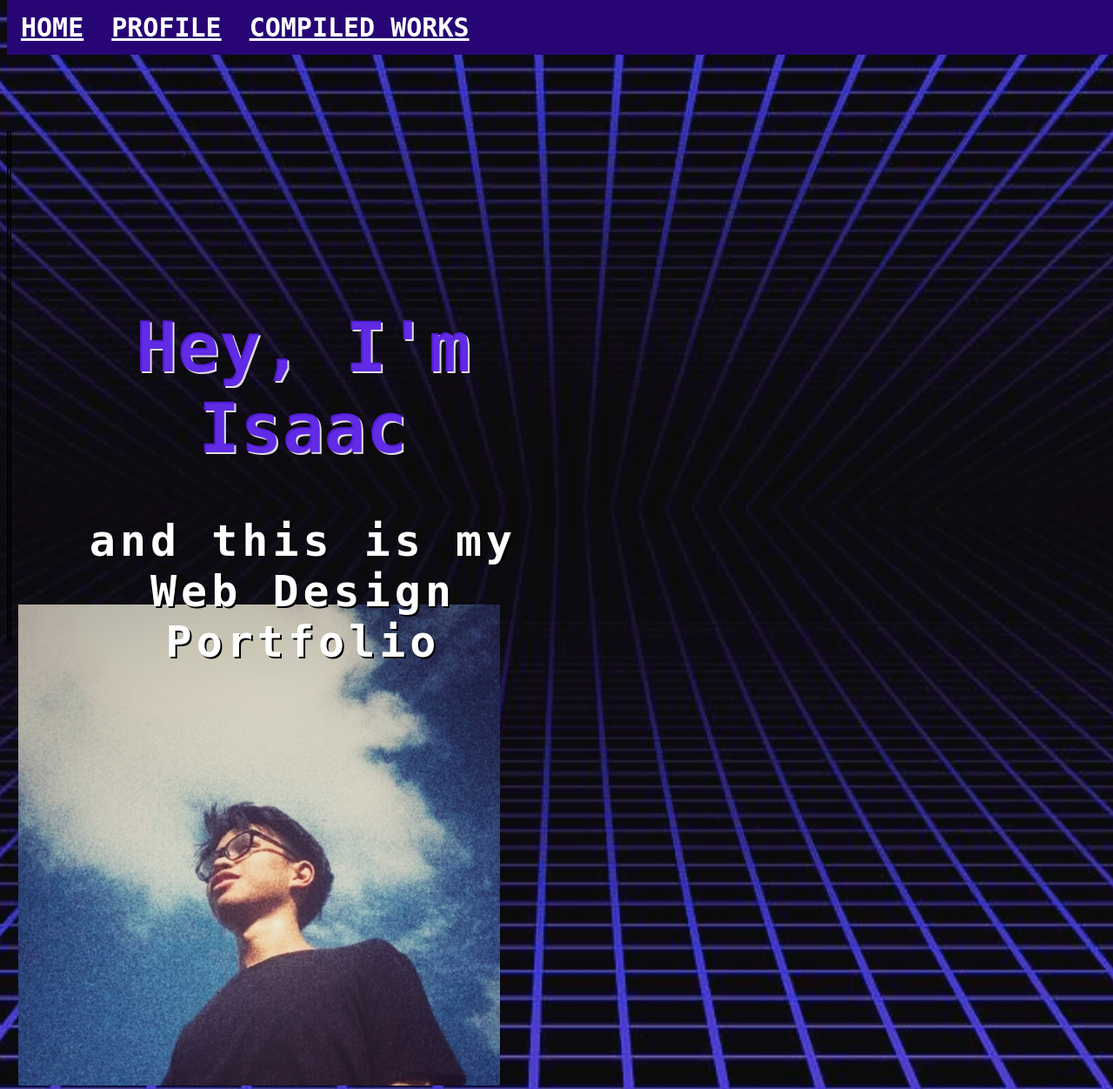
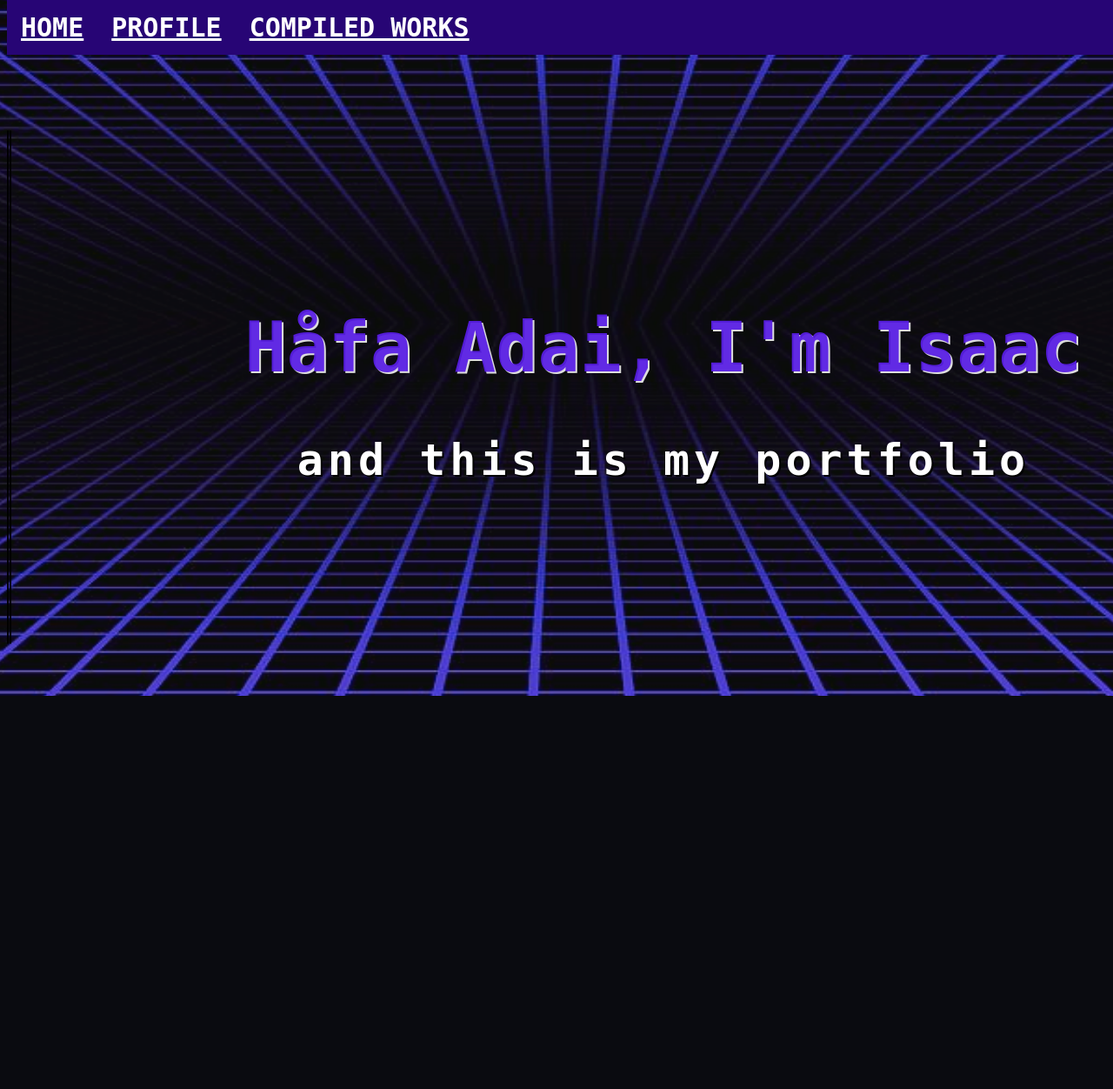
Before and after one commit to isaaccns/learningtasks, a PHP site: page /Final/index.php in a window 1280 px wide; the page is wider, and only the part inside the window is pictured. Shown: that part at 87% size. After the commit the page ends 800 px from the top of that part, so only its background shows below. Run offline with PHP 8.4, Linux system fonts and the light colour scheme.

Commit message:
Update index.php

```diff
--- a/Final/index.php
+++ b/Final/index.php
@@ -7,12 +7,8 @@
 <body>
 <?php include 'nav.php'?>
 	<div id="wrapper">
-		<div id="box2">
-		<h1>Hey, I'm Isaac</h1>
-		<h2>and this is my Web Design Portfolio</h2>
-		</div>
-		<div id="box1">
-		<img class = 'imgtwo' src="images/prof.jpg"  alt="Prof">
+		<h1>Håfa Adai, I'm Isaac</h1>
+		<h2>and this is my portfolio</h2>
 		</div>
 	</div>
 
```
